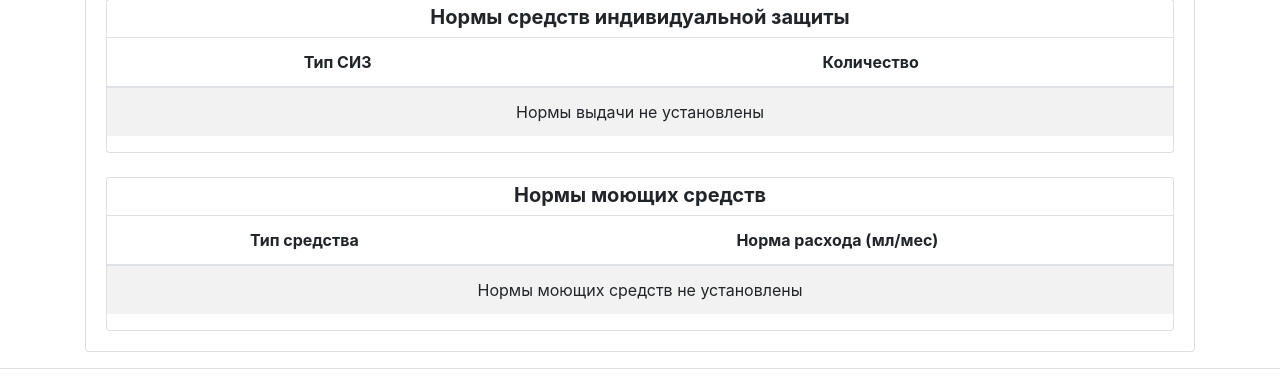
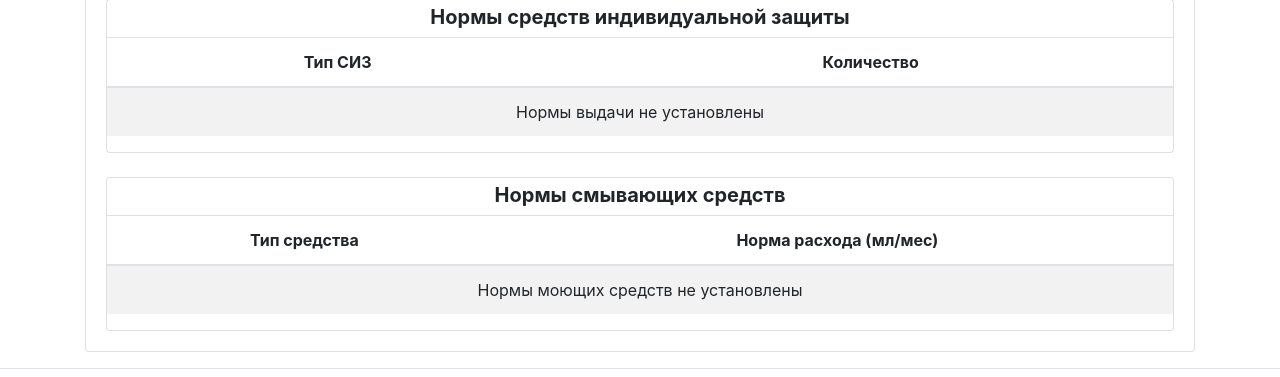
Before and after one commit to bearvar/siz_manager, a Django app: template manager/templates/core/position_detail.html in a window 1280 px wide. Shown: the part 161-538 px from the top of the page. Run offline with Django 3.2, Linux system fonts and the light colour scheme; the template is opened without the code that fills it, so the values that code supplies are empty; some libraries are stand-ins or nearby versions.

Commit message:
Исправление опечатки в нормах должности

```diff
--- a/manager/templates/core/position_detail.html
+++ b/manager/templates/core/position_detail.html
@@ -49,7 +49,7 @@
       </div>
 
       <div class="card mt-4">
-        <div class="text-center" style="margin-top: 5px;"><h5><b>Нормы моющих средств</b></h5></div>
+        <div class="text-center" style="margin-top: 5px;"><h5><b>Нормы смывающих средств</b></h5></div>
         <table class="table table-striped">
           <thead>
             <tr>
```
